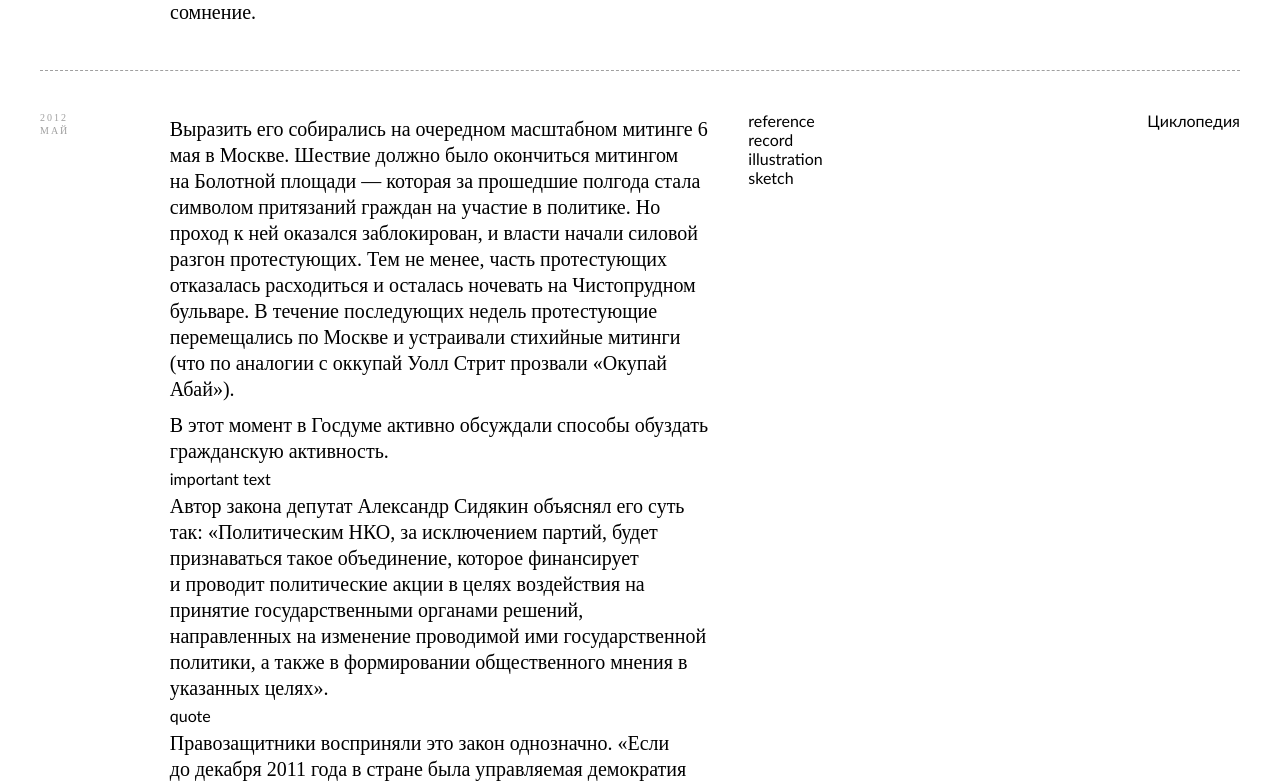
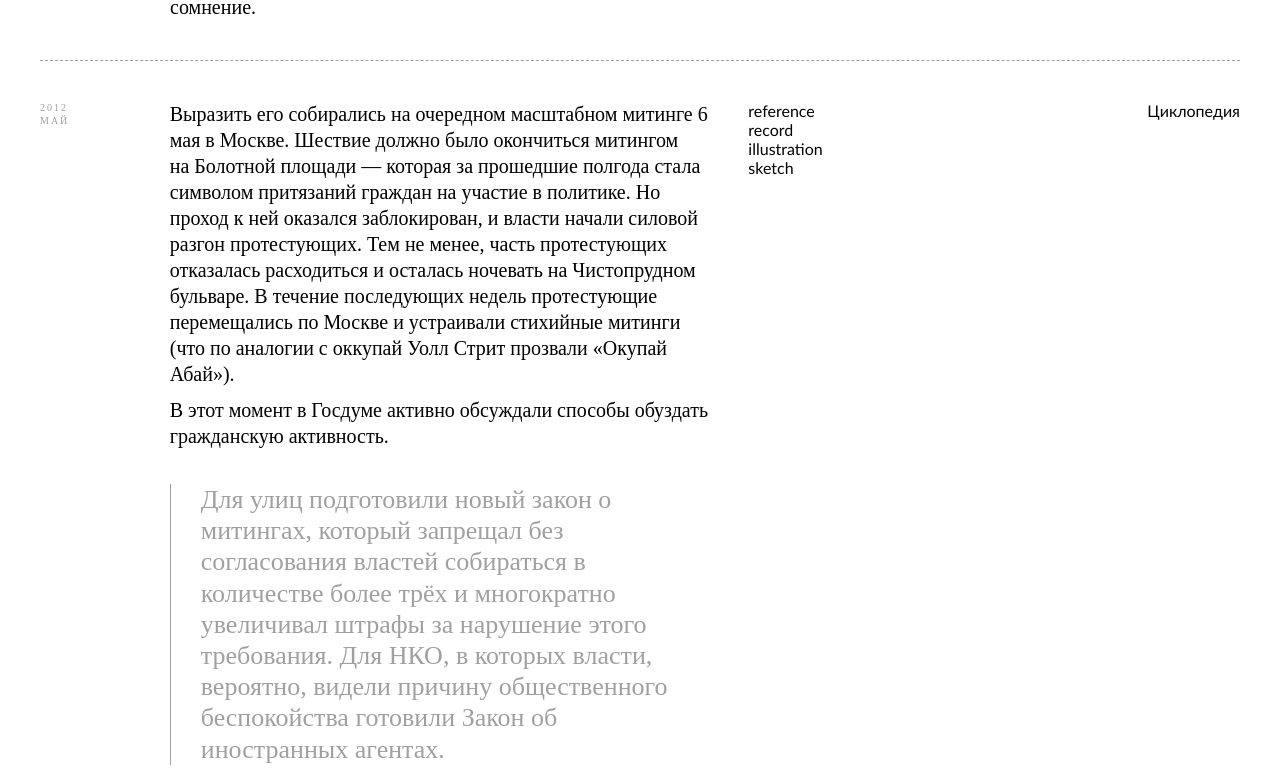
Before and after one commit to Shar1892/AU_Memo, a React (Create React App) app: page /series in a window 1280 px wide. Shown: the part 2346-3129 px from the top of the page. Built offline with nearby package versions, Linux system fonts and the light colour scheme.

Commit message:
feat: сделал компонент с выделенным текстом

```diff
--- a/src/components/part/part.css
+++ b/src/components/part/part.css
@@ -52,6 +52,26 @@
 	flex-direction: column;
 }
 
+.part__section-container {
+	margin: 0;
+}
+
+.part__section-margin_small {
+	margin: 5px 0;
+}
+
+.part__section-margin_large {
+	margin: 30px 0;
+}
+
+.part__section-container:first-of-type {
+	margin-top: 0;
+}
+
+.part__section-container:last-of-type {
+	margin-bottom: 0;
+}
+
 .part__date {
 	margin: 0;
 	font-family: 'Quant Antiqua';
--- a/src/components/part/part.js
+++ b/src/components/part/part.js
@@ -2,6 +2,7 @@ import './part.css';
 
 import SeparatorLine from '../separatorLine/separatorLine';
 import SeriesText from '../seriesText/seriesText';
+import SeriesImpotantText from '../seriesImpotantText/seriesImpotantText';
 
 function Part({partData, partNumber}) {
 	return (
@@ -33,11 +34,18 @@ function Part({partData, partNumber}) {
 				</div>
 				<div className='part__column-container'>
 					{partData.sections.map((section, i) => (
-						<div key={i}>
+						<div
+							className={`part__section-container ${
+								section.type === 'text'
+									? 'part__section-margin_small'
+									: 'part__section-margin_large'
+							}`}
+							key={i}
+						>
 							{section.type === 'text' ? (
 								<SeriesText data={section} />
 							) : section.type === 'important text' ? (
-								<div>{section.type}</div>
+								<SeriesImpotantText data={section} />
 							) : section.type === 'quote' ? (
 								<div>{section.type}</div>
 							) : section.type === 'document' ? (
@@ -78,3 +86,25 @@ function Part({partData, partNumber}) {
 }
 
 export default Part;
+
+/*
+
+<div key={i}>
+							{section.type === 'text' ? (
+								<SeriesText data={section} />
+							) : section.type === 'important text' ? (
+								<SeriesImpotantText data={section} />
+							) : section.type === 'quote' ? (
+								<div>{section.type}</div>
+							) : section.type === 'document' ? (
+								<div>{section.type}</div>
+							) : section.type === 'photo' ? (
+								<div>{section.type}</div>
+							) : section.type === 'video' ? (
+								<div>{section.type}</div>
+							) : (
+								<div>{section.type}</div>
+							)}
+						</div>
+
+*/
--- /dev/null
+++ b/src/components/seriesImpotantText/seriesImpotantText.css
@@ -0,0 +1,17 @@
+.seriesImpotantText {
+	width: 100%;
+	display: flex;
+	padding-left: 30px;
+	box-sizing: border-box;
+	border-left: 1px solid #a0a0a0;
+}
+
+.seriesImpotantText__content {
+	margin: 0;
+	font-family: 'Quant Antiqua';
+	font-style: normal;
+	font-weight: 400;
+	font-size: 26px;
+	line-height: 120%;
+	color: #a0a0a0;
+}
--- /dev/null
+++ b/src/components/seriesImpotantText/seriesImpotantText.js
@@ -0,0 +1,11 @@
+import './seriesImpotantText.css';
+
+function SeriesImpotantText({data}) {
+	return (
+		<div className='seriesImpotantText'>
+			<p className='seriesImpotantText__content'>{data.content}</p>
+		</div>
+	);
+}
+
+export default SeriesImpotantText;
--- a/src/components/seriesText/seriesText.css
+++ b/src/components/seriesText/seriesText.css
@@ -1,7 +1,6 @@
 .seriesText {
 	width: 100%;
 	display: flex;
-	padding: 5px 0;
 }
 
 .seriesText__content {
```
